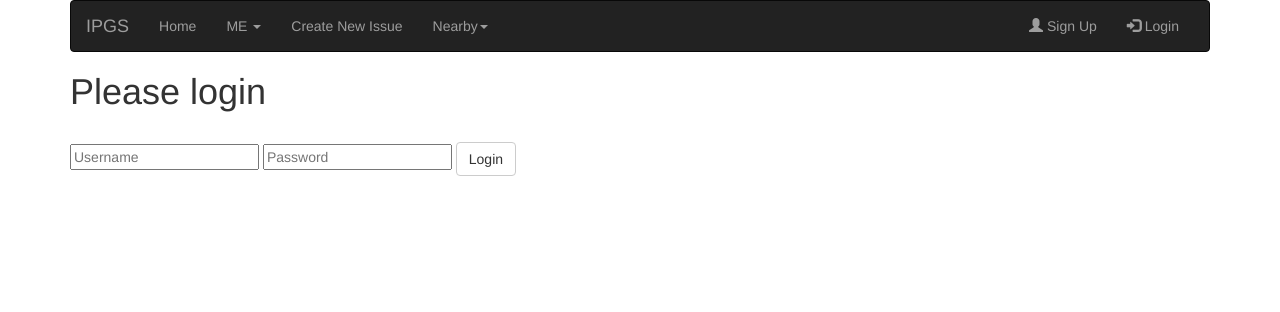
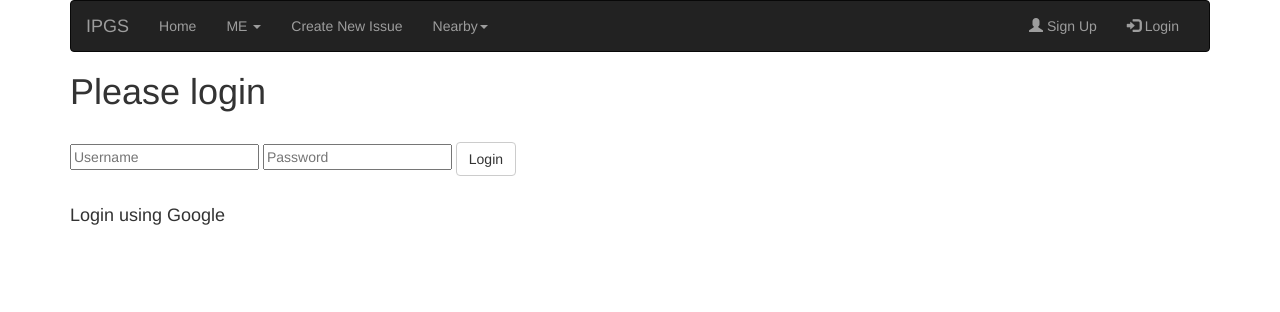
Before and after one commit to devyash/Intelligent-Public-Grievance-System, a Flask app: page /login in a window 1280 px wide. Shown: the top 312 px of the page. Run offline with Flask 2, Linux system fonts and the light colour scheme; some libraries are stand-ins or nearby versions.

Commit message:
Oauth working

```diff
--- a/app.py
+++ b/app.py
@@ -43,8 +43,7 @@ APP_ROOT=os.path.dirname(os.path.abspath(__file__))
 @app.route('/main')
 def home():
     if 'logged_in' not in login_session:
-        flash('You need to login first.')
-        return redirect(url_for('login'))
+        return redirect(url_for('welcome'))
     else:
         AllIssue=session.query(Issue).all()
         AllComment=session.query(Comment).all()
@@ -66,7 +65,9 @@ def login():
          error = 'Invalid Credentials. Please try again.'
          return render_template('normallogin.html', error=error)
     else:
-         return render_template('normallogin.html', error=error)
+         state = ''.join(random.choice(string.ascii_uppercase + string.digits) for x in xrange(32))
+         login_session['state'] = state
+         return render_template('normallogin.html', error=error,STATE=state)
 
 @app.route('/logout')
 def logout():
@@ -76,6 +77,35 @@ def logout():
     else:
         login_session.pop('logged_in', None)
         flash('You were logged out.')
+        if (login_session['gplus_id']):
+            access_token = login_session['access_token']
+            print 'In gdisconnect access token is %s', access_token
+            print 'User name is: '
+            print login_session['username']
+            if access_token is None:
+                print 'Access Token is None'
+                response = make_response(json.dumps('Current user not connected.'), 401)
+                response.headers['Content-Type'] = 'application/json'
+                return response
+            url = 'https://accounts.google.com/o/oauth2/revoke?token=%s' % login_session['access_token']
+            h = httplib2.Http()
+            result = h.request(url, 'GET')[0]
+            print 'result is '
+            print result
+            if result['status'] == '200':
+                del login_session['access_token']
+                del login_session['gplus_id']
+                del login_session['username']
+                del login_session['email']
+                del login_session['picture']
+                response = make_response(json.dumps('Successfully disconnected.'), 200)
+                response.headers['Content-Type'] = 'application/json'
+                return response
+            else:
+
+                response = make_response(json.dumps('Failed to revoke token for given user.', 400))
+                response.headers['Content-Type'] = 'application/json'
+                return response
         return redirect(url_for('welcome'))
 
 
@@ -406,11 +436,24 @@ def gconnect():
     answer = requests.get(userinfo_url, params=params)
 
     data = answer.json()
-
+    login_session['logged_in'] = True
     login_session['username'] = data['name']
     login_session['picture'] = data['picture']
     login_session['email'] = data['email']
 
+    #if user present in the db getting his U_ID if not creating a new user
+    AllUser=session.query(User).all()
+    for u in AllUser:
+        if( login_session['username']==u.name):
+                login_session['U_Id']=u.id
+                return redirect(url_for('home'))
+    if not (login_session['U_Id']):
+        newUser=User(email=login_session['email'],name=login_session['username'],password='google')
+        session.add(newUser)
+        session.commit()
+        login_session['U_Id'] =newUser.id
+        flash('Hello %s'%request.form['UserName'])
+        return redirect(url_for('home'))
     output = ''
     output += '<h1>Welcome, '
     output += login_session['username']
--- a/templates/normallogin.html
+++ b/templates/normallogin.html
@@ -1,6 +1,37 @@
 {% extends "main.html" %}
 {% block content %}
 {% include "headerlogin.html" %}
+
+<script src="//apis.google.com/js/platform.js?onload=start"> </script>
+<script>
+function signInCallback(authResult) {
+  if (authResult['code']) {
+    // Hide the sign-in button now that the user is authorized
+    $('#signinButton').attr('style', 'display: none');
+    // Send the one-time-use code to the server, if the server responds, write a 'login successful' message to the web page and then redirect back to the main restaurants page
+    $.ajax({
+      type: 'POST',
+      url: '/gconnect?state={{STATE}}',
+      processData: false,
+      data: authResult['code'],
+      contentType: 'application/octet-stream; charset=utf-8',
+      success: function(result) {
+        // Handle or verify the server response if necessary.
+        if (result) {
+          $('#result').html('Login Successful!</br>'+ result + '</br>Redirecting...')
+         setTimeout(function() {
+          window.location.href = "/main";
+         }, 4000);
+
+      } else if (authResult['error']) {
+    console.log('There was an error: ' + authResult['error']);
+  } else {
+        $('#result').html('Failed to make a server-side call. Check your configuration and console.');
+         }
+      }
+
+  }); } }
+</script>
 
 <h1>Please login</h1>
 <br>
@@ -9,5 +40,27 @@
   <input type="password" placeholder="Password" name="password" value="{{request.form.password }}">
   <input class="btn btn-default" type="submit" value="Login">
 </form>
+<br>
+ <h4> Login using Google</h4>
+<!-- GOOGLE PLUS SIGN IN BUTTON-->
+
+
+          <div id="signInButton">
+          <span class="g-signin"
+            data-scope="openid email"
+            data-clientid="857103888338-iflsfpjg332n5jufd4d1sbt6vkqefqga.apps.googleusercontent.com"
+            data-redirecturi="postmessage"
+            data-accesstype="offline"
+            data-cookiepolicy="single_host_origin"
+            data-callback="signInCallback"
+            data-approvalprompt="force">
+          </span>
+        </div>
+
+
+
+
+<!--END GOOGLE PLUS SIGN IN BUTTON -->
+<div id="result"></div>
 
 {% endblock %}
--- a/templates/shownearbyissuelist.html
+++ b/templates/shownearbyissuelist.html
@@ -8,9 +8,6 @@
 <h1>Issues:</h1>
 {% for i in Issue%}
 {{i.title}}&emsp;&emsp;&emsp;&emsp;
-<a href = "{{url_for('editIssue', I_Id=i.id)}}">Edit</a>&emsp;&emsp;&emsp;&emsp;
-<a href = "{{url_for('deleteIssue', I_Id=i.id)}}">Delete</a><br>
-{% endfor %}
 {% endif %}
 {% if not Issue %}
 <h1> No NearBy Issues :( </h1>
```
Also changed, not shown: templates/login.html (+4 -14 lines), IPGS.db.
